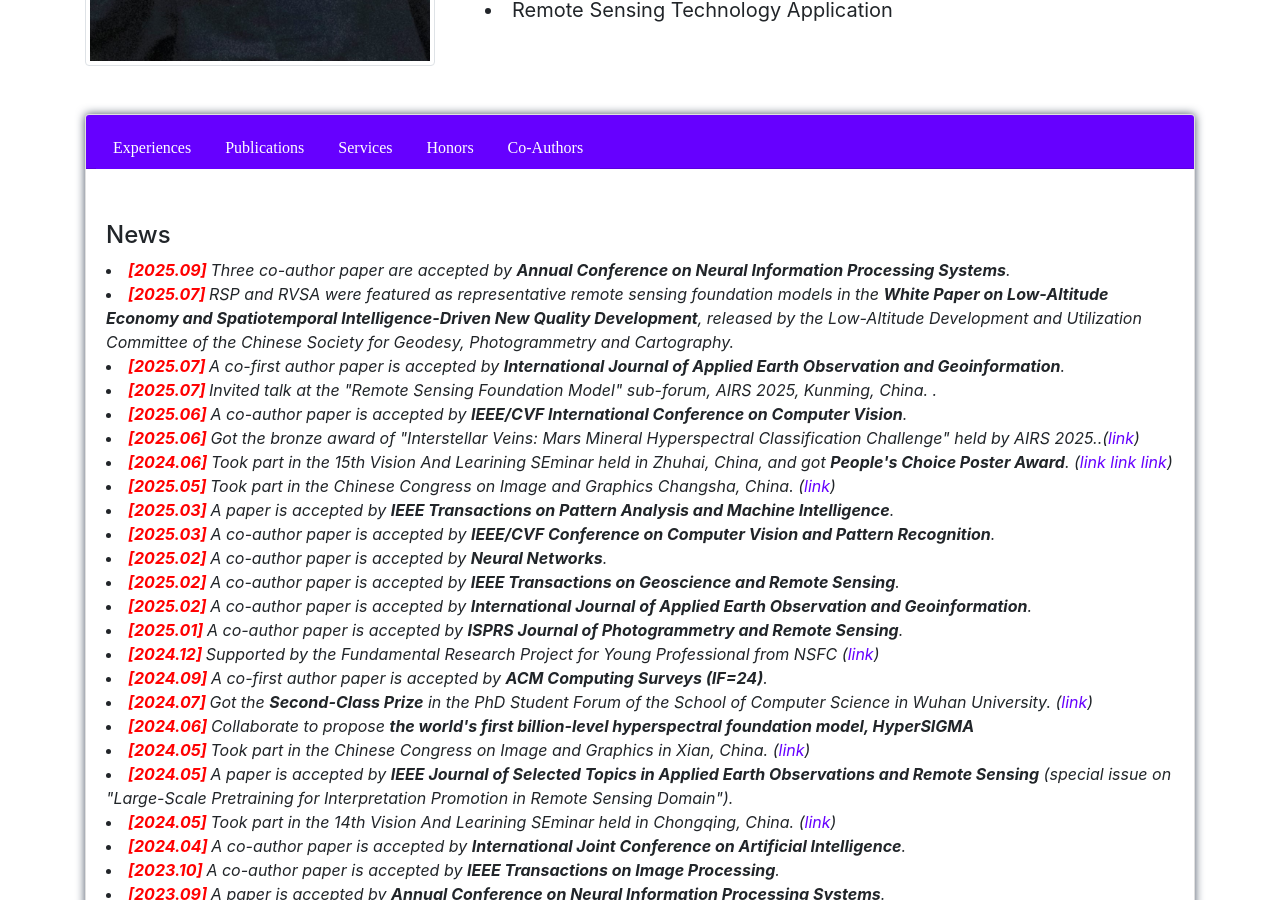
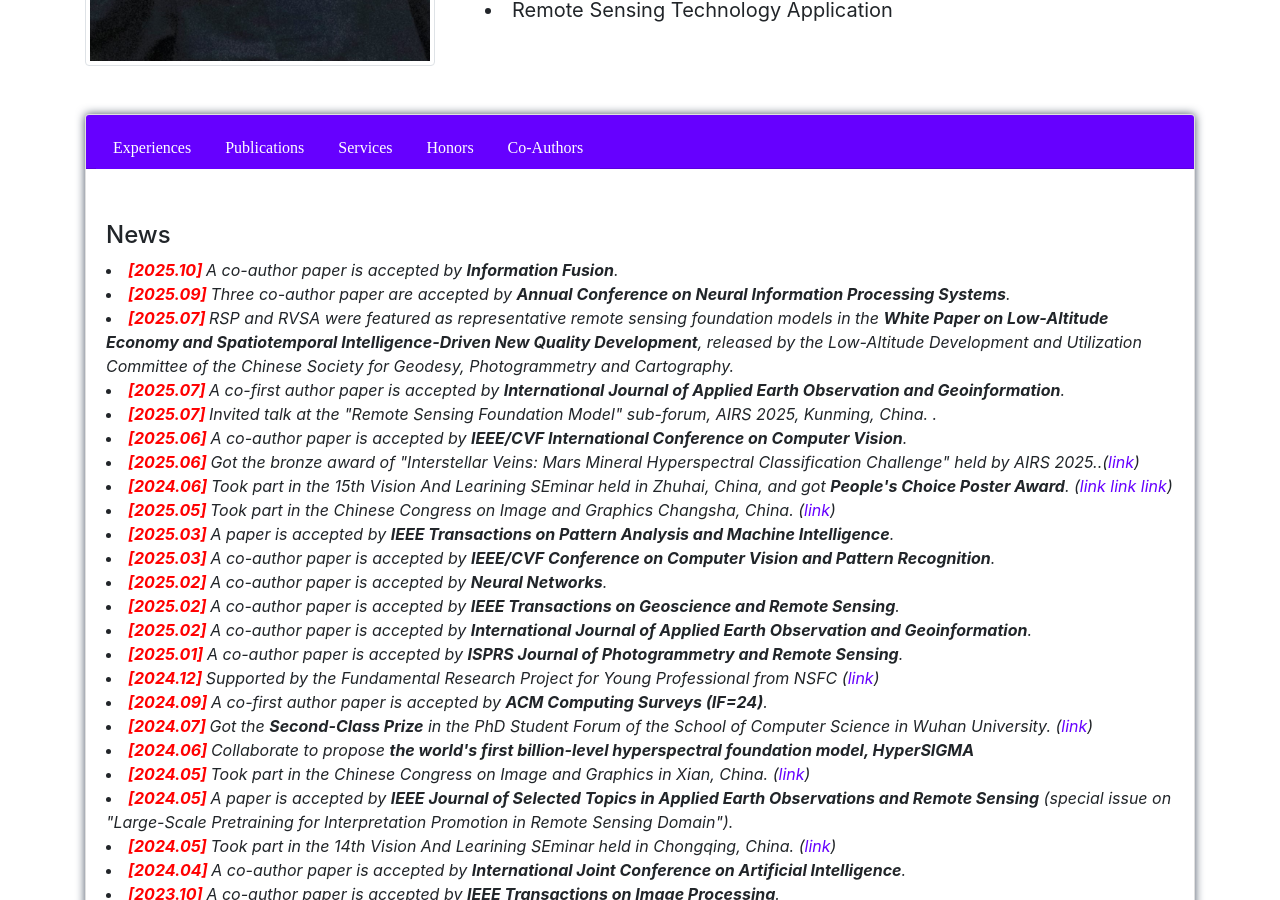
Before and after one commit to DotWang/DotWang.github.io, a Jekyll site: the page built from index.md, in a window 1280 px wide and 900 px high, scrolled down 462 px. Built offline with Jekyll 4.4.1, drawn with Linux system fonts in a browser that asks for light colours; nearby versions of some CDN libraries; comment, search, counter and statistics services are not loaded.

Commit message:
Update exp.html

```diff
--- a/_includes/exp.html
+++ b/_includes/exp.html
@@ -1,5 +1,6 @@
 <A NAME="R_News"><h4>News</h4></A>
 <i>
+<li> <b> <font color="#FF0000">[2025.10]</font> </b> A co-author paper is accepted by <b>Information Fusion</b>.</li>
 <li> <b> <font color="#FF0000">[2025.09]</font> </b> Three co-author paper are accepted by <b>Annual Conference on Neural Information Processing Systems</b>.</li>
 <li> <b> <font color="#FF0000">[2025.07]</font> </b> RSP and RVSA were featured as representative remote sensing foundation models in the <b>White Paper on Low-Altitude Economy and Spatiotemporal Intelligence-Driven New Quality Development</b>, released by the Low-Altitude Development and Utilization Committee of the Chinese Society for Geodesy, Photogrammetry and Cartography.</b>
 <li> <b> <font color="#FF0000">[2025.07]</font> </b> A co-first author paper is accepted by <b>International Journal of Applied Earth Observation and Geoinformation</b>.</li>
```
